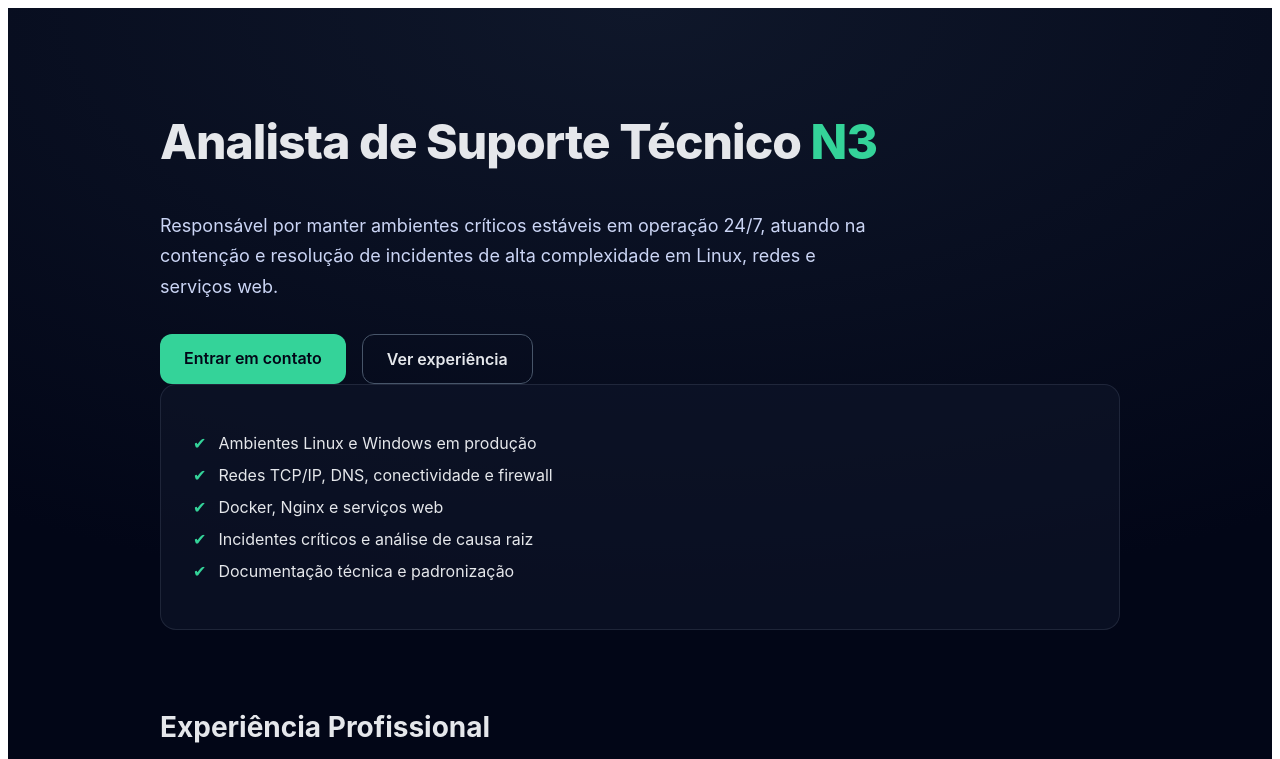
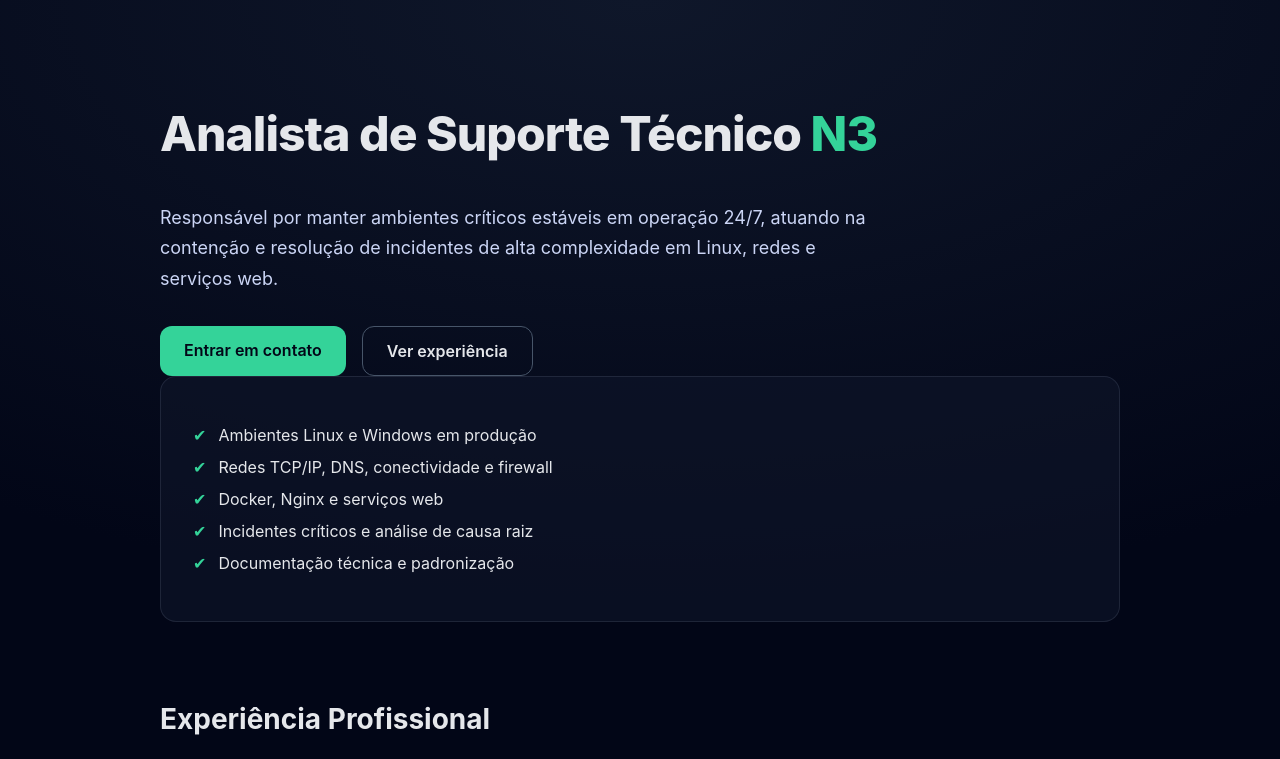
Before and after one commit to Ivan8505/ivanrodrigues.dev, a Nuxt app: page / in a window 1280 px wide. Shown: the top 759 px of the page. Built offline with nearby package versions, Linux system fonts and the light colour scheme.

Commit message:
tirando a borda branca

```diff
--- a/app/app.vue
+++ b/app/app.vue
@@ -78,7 +78,14 @@
 // Landing page estática
 </script>
 
-<style scoped>
+<style>
+
+html, body {
+  margin: 0;
+  padding: 0;
+}
+
+
 .page {
   min-height: 100vh;
   background: radial-gradient(1200px 600px at top, #0f172a, #020617);
```
